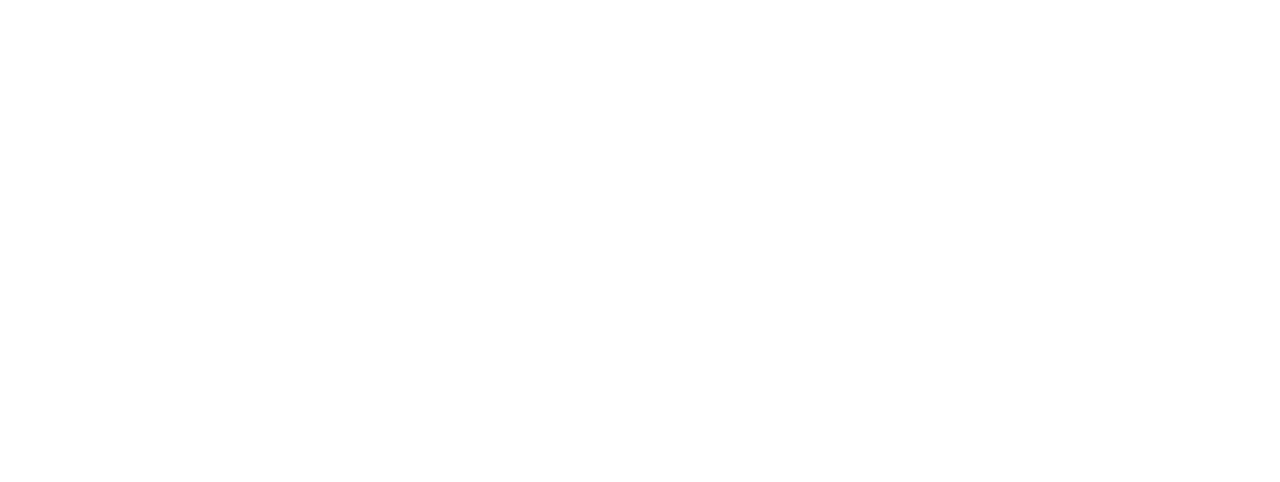
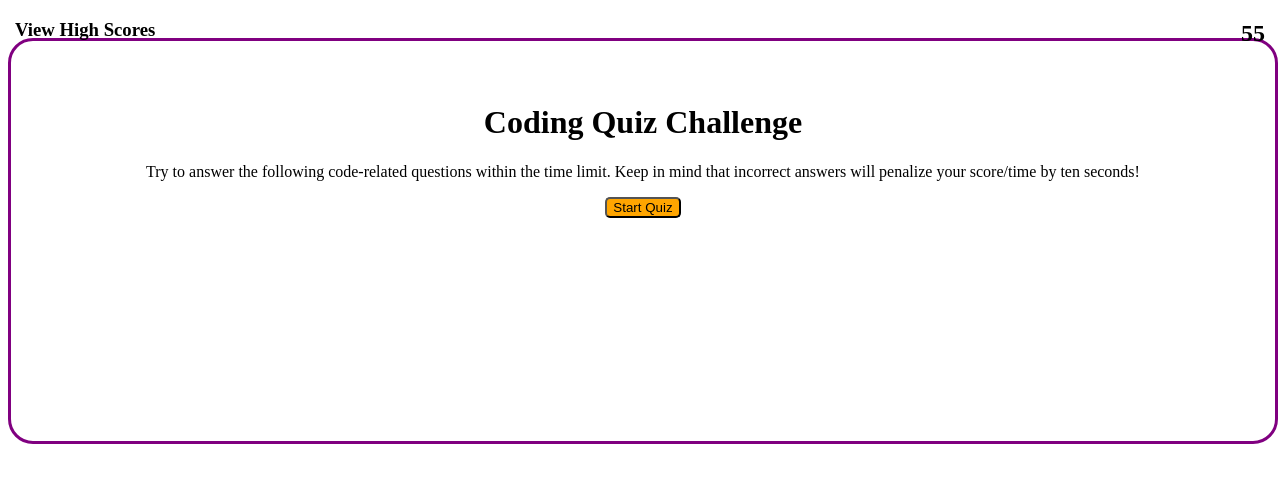
Before and after one commit to Saosyn/C4-Quiz-Challenge-With-JS, a plain HTML site: page index.html in a window 1280 px wide. Drawn offline with Linux system fonts and the light colour scheme.

Commit message:
added base structure for the quiz as well as started a JS for questions

```diff
--- a/index.html
+++ b/index.html
@@ -3,10 +3,29 @@
   <head>
     <meta charset="UTF-8" />
     <meta name="viewport" content="width=device-width, initial-scale=1.0" />
-    <title>Document</title>
-    <link rel="stylesheet" href="style.css" />
+    <title>Coding Challenge Quiz</title>
+    <link rel="stylesheet" href="./style.css" />
+    <link rel="preconnect" href="https://fonts.googleapis.com">
+    <link rel="preconnect" href="https://fonts.gstatic.com" crossorigin>
+    <link href="https://fonts.googleapis.com/css2?family=Orbitron&family=Philosopher&display=swap" rel="stylesheet">
   </head>
   <body>
-    <script src="script.js"></script>
+    <div class="quiz-box">
+    <h1 id="header">Coding Quiz Challenge</h1>
+      <p id="intro">
+        Try to answer the following code-related questions within the time
+        limit. Keep in mind that incorrect answers will penalize your score/time
+        by ten seconds!
+      </p>
+      <button id="start-button">Start Quiz</button>
+    </div>
+    </div>
+    <div id="high-scores">
+      <h3>View High Scores</h3>
+    </div>
+    <div class="container">
+      <h2 id="time-remaining">0</h2>
+    </div>
+    <script src="./script.js"></script>
   </body>
 </html>
--- a/script.js
+++ b/script.js
@@ -0,0 +1,12 @@
+const timeH = document.querySelector('h2');
+let timeSecond = 60;
+
+timeH.innerHTML = timeSecond;
+
+const countDown = setInterval (()=>{
+    timeSecond--;
+    timeH.innerHTML = timeSecond;
+    if(timeSecond <= 0 || timeSecond < 1){
+        clearInterval(countDown)
+    }
+},1000)
--- a/style.css
+++ b/style.css
@@ -0,0 +1,41 @@
+:root {
+
+}
+.quiz-box {
+    height: 400px;
+    width: 100%;
+    align-items: center;
+    justify-content: center;
+    border-style: solid;
+    border-color: purple;
+    border-radius: 25px;
+    text-align: center;
+    margin-top: 3%;
+}
+#header {
+    margin-top: 5%;
+}
+#intro {
+
+}
+#start-button {
+    color: black;
+    background-color: orange;
+    border-radius: 5px;
+}
+.container {
+    text-align: right;
+    margin-top: 0;
+    position: absolute;
+    top: 0;
+    right: 0;
+    padding-right: 15px;
+}
+#high-scores {
+    text-align: left;
+    margin-top: 0;
+    position: absolute;
+    top: 0;
+    left: 0;
+    padding-left: 15px;
+}
```
Also changed, not shown: questions.js (added, +72 -0 lines).
